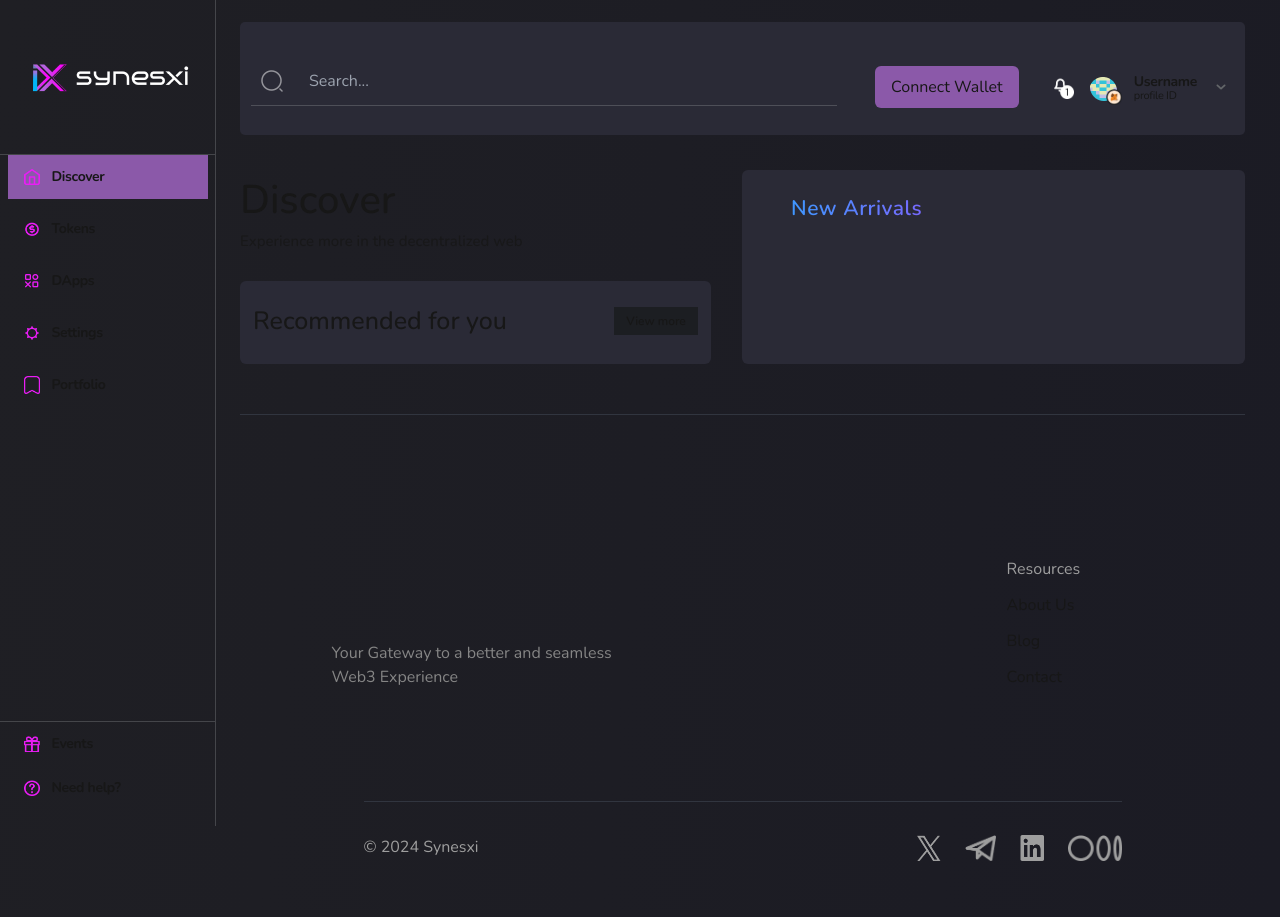
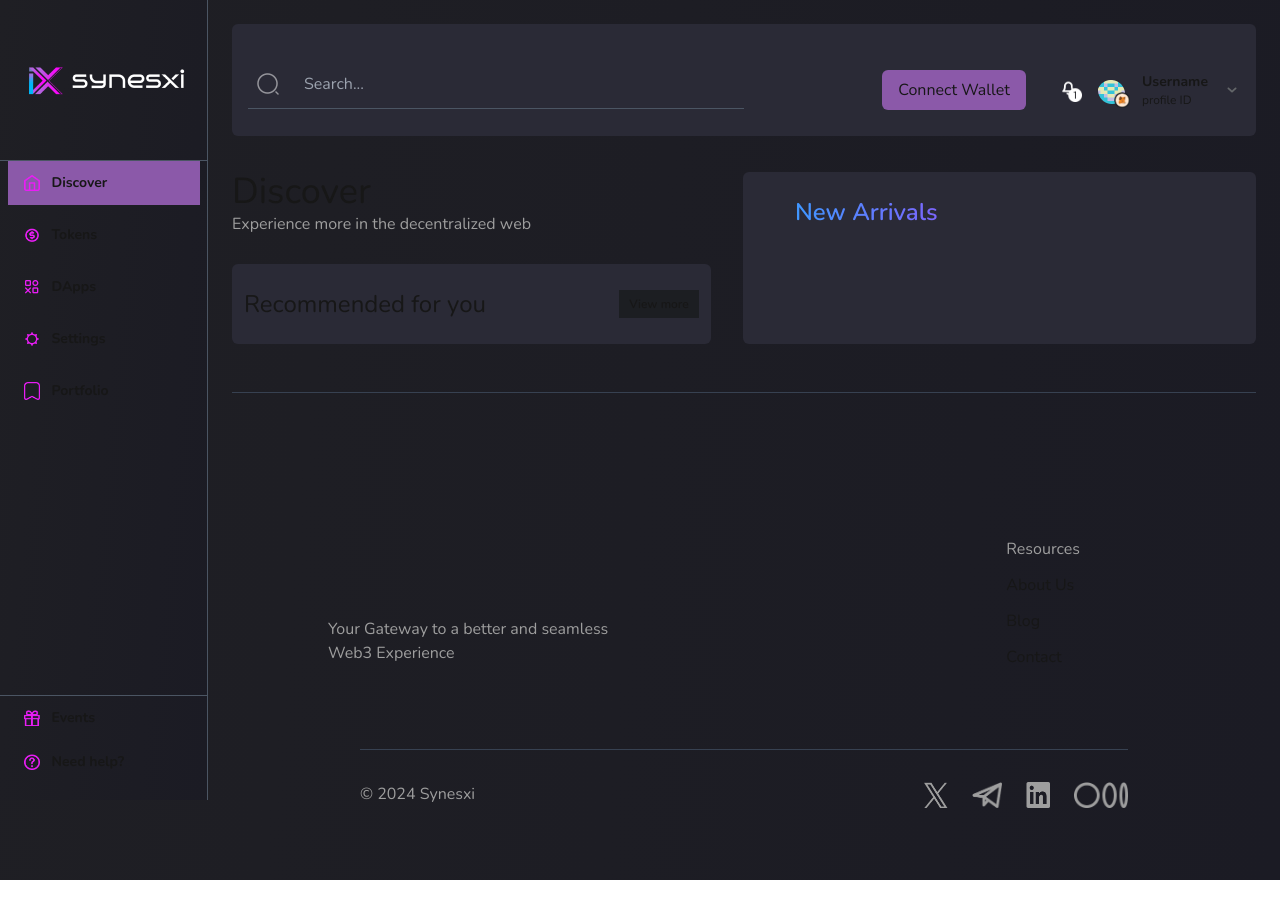
Before and after one commit to softpromin/synesxi-client, a Next.js app: page /discover in a window 1280 px wide. After the commit the page ends 880 px from the top, so only its background shows below. Built offline with nearby package versions, Linux system fonts and the light colour scheme.

Commit message:
Refine the dimensions and leverage tailwind config for custom colors and gradients

```diff
--- a/app/discover/page.tsx
+++ b/app/discover/page.tsx
@@ -2,20 +2,21 @@ export default function Discover() {
   return (
     <div className='flex w-full'>
       <div className='flex flex-col max-w-3/5 w-full'>
-        <div className='text-[40px] font-medium'>Discover</div>
-        <div className='opacity-80 text-[15px] font-medium'>Experience more in the decentralized web</div>
+        <div className='text-4xl'>Discover</div>
+        <div className='text-custom-gray'>Experience more in the decentralized web</div>
 
-        <div className='bg-card-body rounded-md flex flex-col mt-7 px-[13px] pt-[22px] pb-[24px]'>
+        <div className='bg-card-body rounded-md flex flex-col mt-7 px-3 py-6'>
           <div className='flex justify-between items-center'>
-            <div className="text-[25px] font-medium font-['DM Sans']">Recommended for you</div>
-            <div className='w-[84px] h-7 bg-card-item flex items-center justify-center'>
-              <button className="text-xs font-semibold font-['Nunito Sans']">View more</button>
+            <div className="text-2xl">Recommended for you</div>
+            <div className='w-20 h-7 bg-card-item flex items-center justify-center'>
+              <button className="text-xs font-semibold">View more</button>
             </div>
+
           </div>
         </div>
       </div>
-      <div className='flex flex-col w-full bg-card-body ml-[31px] rounded-md pt-[23px] px-[30px]'>
-        <div className="bg-gradient-to-r from-[#3F97FF] to-[#F402F9] bg-clip-text text-transparent text-[21px] font-semibold font-['Nunito Sans'] tracking-wide ml-[19px]">New Arrivals</div>
+      <div className='flex flex-col w-full bg-card-body rounded-md ml-8 px-8 py-6'>
+        <div className="bg-custom-gradient bg-clip-text text-transparent text-2xl font-semibold ml-5">New Arrivals</div>
       </div>
     </div>
   );
--- a/app/globals.css
+++ b/app/globals.css
@@ -17,5 +17,5 @@
 body {
   color: var(--foreground);
   background: var(--background);
-  font-family: Nunito, Arial, Helvetica, sans-serif;
+  font-family: 'Nunito', Arial, sans-serif;
 }
--- a/app/layout.tsx
+++ b/app/layout.tsx
@@ -1,21 +1,9 @@
 import type { Metadata } from 'next';
-import localFont from 'next/font/local';
 import './globals.css';
 
 import SideBar from '@/components/sidebar';
 import TopBar from '@/components/TopBar';
 import Footer from '@/components/Footer';
-
-const geistSans = localFont({
-  src: './fonts/GeistVF.woff',
-  variable: '--font-geist-sans',
-  weight: '100 900',
-});
-const geistMono = localFont({
-  src: './fonts/GeistMonoVF.woff',
-  variable: '--font-geist-mono',
-  weight: '100 900',
-});
 
 export const metadata: Metadata = {
   title: 'Synesxi',
@@ -34,14 +22,12 @@ export default function RootLayout({
         <link rel="preconnect" href="https://fonts.gstatic.com" />
         <link href="https://fonts.googleapis.com/css2?family=Nunito:ital,wght@0,200..1000;1,200..1000&display=swap" rel="stylesheet" />
       </head>
-      <body
-        className={`${geistSans.variable} ${geistMono.variable} antialiased`}
-      >
-        <div className='max-w-[1440px] mx-auto bg-background-gradient flex'>
+      <body>
+        <div className='max-w-[1440px] mx-auto bg-custom-background flex'>
           <SideBar />
-          <div className='w-full pl-[24px] pt-[22px] pr-[35px] flex flex-col'>
+          <div className='w-full p-6 flex flex-col'>
             <TopBar />
-            <div className='mt-[35px] mb-[50px]'>
+            <div className='mt-9 mb-12'>
               {children}
             </div>
             <Footer />
--- a/components/Footer.tsx
+++ b/components/Footer.tsx
@@ -2,14 +2,15 @@ import Image from 'next/image';
 
 const Footer = () => {
   return (
-    <div className='border-t border-[#31353f] flex flex-col mb-[56px]'>
-      <div className='flex justify-between mx-[91.5px] mt-[142px] h-[233px]'>
-        <div className='text-[#858585] flex flex-col mt-[84px]'>
+    <div className='border-t border-gray-700 flex flex-col'>
+      <div className='flex justify-between px-24 mt-36'>
+        <div className='text-custom-gray flex flex-col mt-20'>
           <div>Your Gateway to a better and seamless</div>
           <div>Web3 Experience</div>
         </div>
-        <div className='w-[147px] flex flex-col space-y-3'>
-          <div className='text-[#9E9E9E]'>
+
+        <div className='flex flex-col space-y-3 mr-20'>
+          <div className='text-custom-gray'>
             Resources
           </div>
           <div>About Us</div>
@@ -17,8 +18,10 @@ const Footer = () => {
           <div>Contact</div>
         </div>
       </div>
-      <div className='flex justify-between mx-[123.5px] mt-[11px] border-t border-[#31353f] pt-[33px] text-[#9E9E9E]'>
-        <div>© 2024 Synesxi</div>
+
+      <div className='flex justify-between mt-20 mx-32 pt-8 pb-12 border-t border-gray-700'>
+        <div className='text-custom-gray'>© 2024 Synesxi</div>
+
         <div className='flex space-x-6'>
           <Image
             src='/social/twitter.png'
--- a/components/TopBar.tsx
+++ b/components/TopBar.tsx
@@ -2,28 +2,30 @@ import Image from 'next/image';
 
 const TopBar = () => {
   return (
-    <div className='bg-card-body w-full h-[84px] pt-[23px] pb-[6px] rounded-[5px] box-content flex items-center justify-between'>
-      <div className='w-7/12 ml-[11px] pb-3 flex border-b border-[#DCDEE033]'>
+    <div className='bg-card-body rounded-md w-full h-28 px-4 pt-6 pb-1 flex items-center justify-between'>
+      <div className='w-1/2 pb-3 flex border-b border-gray-600'>
         <Image
           src='/search.png'
           alt='search'
           width={24}
           height={24}
-          className='ml-[9px] mr-[25px]'
+          className='ml-2 mr-6'
         />
         <input type='text' placeholder='Search...' className='bg-inherit focus:outline-none' />
       </div>
-      <div className='flex items-center'>
-        <button className='w-36 h-[42px] mr-[31px] bg-custom-pink rounded-md'>
+
+      <div className='flex'>
+        <button className='w-36 h-10 bg-custom-pink rounded-md'>
           Connect Wallet
         </button>
+        <div className='ml-8 flex items-center space-x-4'>
           <Image
             src='/notification.png'
             alt='notification'
             width={24}
             height={24}
           />
-        <div className='relative mx-4'>
+          <div className='relative'>
             <Image
               src='/avatar.png'
               alt='avatar'
@@ -39,16 +41,16 @@ const TopBar = () => {
             />
           </div>
           <div className='flex flex-col'>
-          <div className='text-sm font-bold leading-tight tracking-tight'>Username</div>
-          <div className='text-[11px] font-normal leading-none tracking-tight'>profile ID</div>
+            <div className='text-sm font-bold'>Username</div>
+            <div className='text-xs'>profile ID</div>
           </div>
           <Image
             src='/arrow-down.png'
             alt='arrow-down'
             width={16}
             height={16}
-          className='mx-4'
           />
+        </div>
       </div>
     </div>
   );
--- a/components/sidebar/MenuItem.tsx
+++ b/components/sidebar/MenuItem.tsx
@@ -16,7 +16,7 @@ const MenuItem: React.FC<MenuItemProps> = ({ target, caption }) => {
 
   return (
     <div className='mx-auto'>
-      <Link href={target} className={`w-[200px] h-[44px] flex items-center ${active ? 'bg-custom-pink' : ''}`}>
+      <Link href={target} className={`w-48 h-11 flex items-center ${active ? 'bg-custom-pink' : ''}`}>
         <div className='ml-4 mr-3'>
           <Image
             src={`/sidebar/${target}.png`}
@@ -25,7 +25,7 @@ const MenuItem: React.FC<MenuItemProps> = ({ target, caption }) => {
             height={16}
           />
         </div>
-        <div className='text-sm font-bold leading-tight tracking-tight'>
+        <div className='text-sm font-bold'>
           {caption}
         </div>
       </Link>
--- a/components/sidebar/index.tsx
+++ b/components/sidebar/index.tsx
@@ -5,8 +5,8 @@ import MenuItem from './MenuItem';
 
 const SideBar = () => {
   return (
-    <div className='max-w-[216px] w-full h-[826px] flex flex-col bg-main-gradient border-r border-r-[#DCDEE033]'>
-      <div className='h-[154px] flex items-center justify-center'>
+    <div className='max-w-52 w-full h-screen flex flex-col bg-custom-background border-r border-gray-600'>
+      <div className='h-40 flex items-center justify-center'>
         <Link href='/'>
           <Image
             src='/logo.png'
@@ -17,7 +17,7 @@ const SideBar = () => {
         </Link>
       </div>
 
-      <div className='border-t border-t-[#DCDEE033] flex flex-col space-y-2'>
+      <div className='border-t border-gray-600 flex flex-col space-y-2'>
         <MenuItem target='discover' caption='Discover' />
         <MenuItem target='tokens' caption='Tokens' />
         <MenuItem target='dapps' caption='DApps' />
@@ -25,7 +25,7 @@ const SideBar = () => {
         <MenuItem target='portfolio' caption='Portfolio' />
       </div>
 
-      <div className='border-t border-t-[#DCDEE033] flex flex-col mt-auto mb-4'>
+      <div className='border-t border-gray-600 flex flex-col mt-auto mb-4'>
         <MenuItem target='events' caption='Events' />
         <MenuItem target='help' caption='Need help?' />
       </div>
--- a/tailwind.config.ts
+++ b/tailwind.config.ts
@@ -14,10 +14,11 @@ const config: Config = {
         'card-body': '#2A2A36',
         'card-item': '#1C1E22',
         'custom-pink': '#8B59A9',
-        'blue-pink-gradient': 'linear-gradient(90deg, #3F97FF 0%, #F402F9 100%)',
+        'custom-gray': '#9E9E9E',
       },
       backgroundImage: {
-        'background-gradient': 'linear-gradient(95.43deg, #1F1F24 0.45%, #1B1B24 99.61%)',
+        'custom-background': 'linear-gradient(95.43deg, #1F1F24 0.45%, #1B1B24 99.61%)',
+        'custom-gradient': 'linear-gradient(90deg, #3F97FF 0%, #F402F9 100%)',
       },
     },
   },
```
Also changed, not shown: app/fonts/GeistMonoVF.woff (deleted), app/fonts/GeistVF.woff (deleted). Lines whose indentation alone changed are shown as unchanged.
